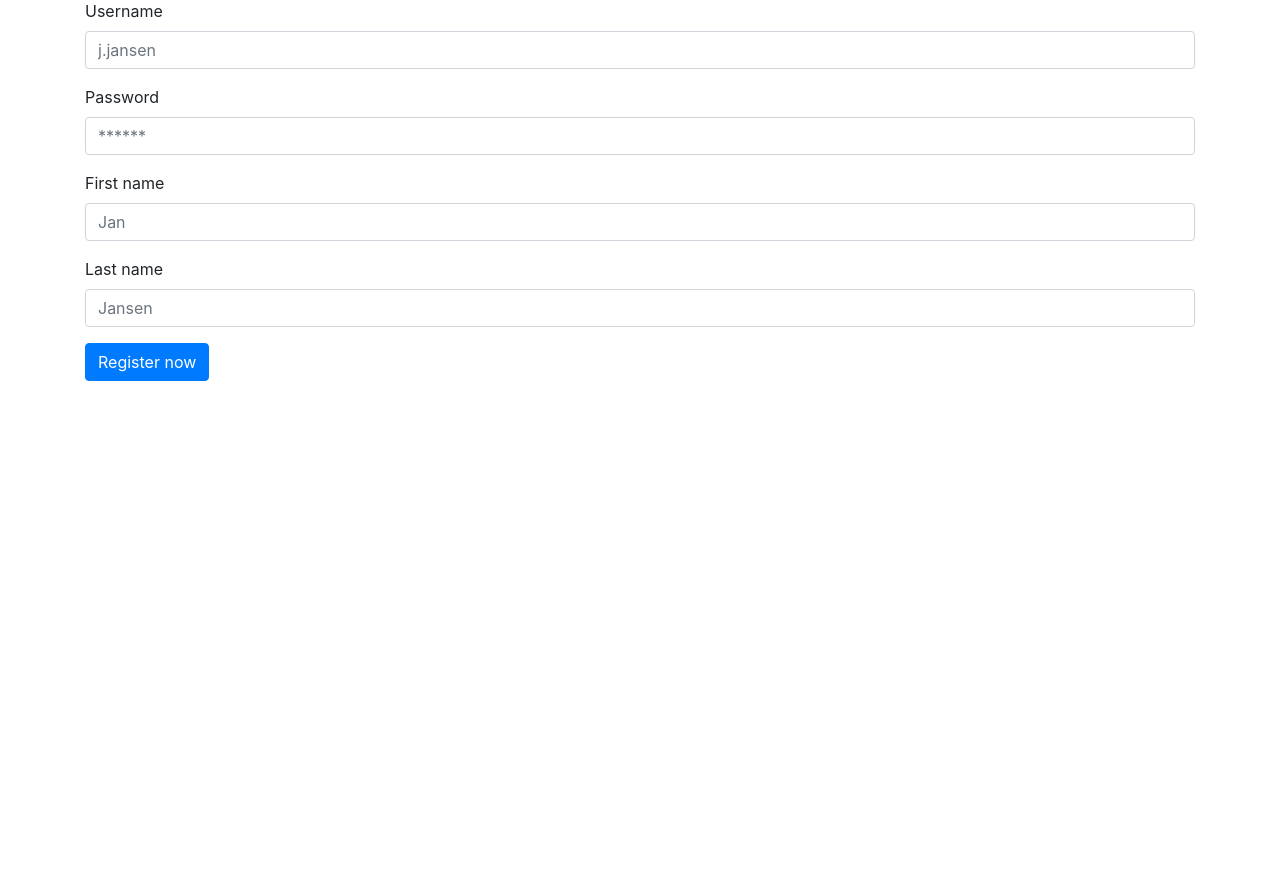
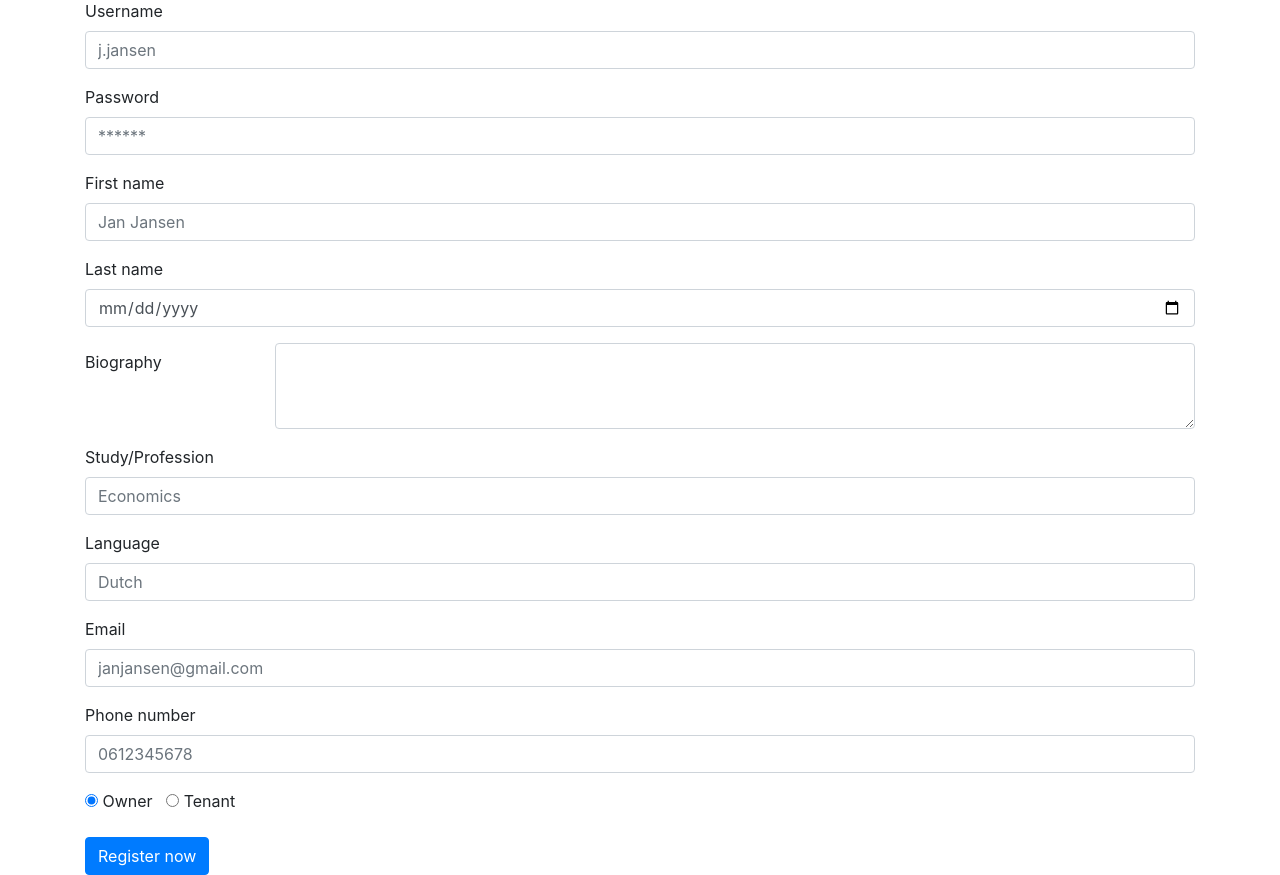
Before and after one commit to ajordaangithub/DDWT18_G1, a PHP site: template views/register.php in a window 1280 px wide. Shown: the part 215-1090 px from the top of the page. Before the commit the page ends 596 px from the top, so only its background shows below. Run offline with PHP 8.4, Linux system fonts and the light colour scheme; data comes from the database, SQL or seed files in the repository; the template is opened without the code that fills it: most values are stand-ins (such as "Sample title", 1, 10 or a date in 2020).

Commit message:
Added register_user function to model. Added redirect function to model Added get_error function to model Added register post and register get paths to index Added extra input to register template Added Session_start to index

```diff
--- a/views/register.php
+++ b/views/register.php
@@ -35,7 +35,7 @@
 
             <div class="pd-15">&nbsp;</div>
 
-            <form action="/DDWT18/week2/register/" method="POST">
+            <form action="/DDWT18/final/register/" method="POST">
                 <div class="form-group">
                     <label for="inputUsername">Username</label>
                     <input type="text" class="form-control" id="inputUsername" placeholder="j.jansen" name="username" required>
@@ -46,12 +46,36 @@
                 </div>
                 <div class="form-group">
                     <label for="inputUsername">First name</label>
-                    <input type="text" class="form-control" id="inputUsername" placeholder="Jan" name="firstname" required>
+                    <input type="text" class="form-control" id="inputUsername" placeholder="Jan Jansen" name="fullname" required>
                 </div>
                 <div class="form-group">
                     <label for="inputUsername">Last name</label>
-                    <input type="text" class="form-control" id="inputUsername" placeholder="Jansen" name="lastname" required>
+                    <input type="date" class="form-control" id="inputUsername" name="birthdate" required>
                 </div>
+                <div class="form-group row">
+                    <label for="inputAbstract" class="col-sm-2 col-form-label">Biography</label>
+                    <div class="col-sm-10">
+                        <textarea class="form-control" id="inputAbstract" rows="3" name="biography" required></textarea>
+                    </div>
+                </div>
+                <div class="form-group">
+                    <label for="inputUsername">Study/Profession</label>
+                    <input type="text" class="form-control" id="inputUsername" placeholder="Economics" name="profession" required>
+                </div>
+                <div class="form-group">
+                    <label for="inputUsername">Language</label>
+                    <input type="text" class="form-control" id="inputUsername" placeholder="Dutch" name="language" required>
+                </div>
+                <div class="form-group">
+                    <label for="inputUsername">Email</label>
+                    <input type="email" class="form-control" id="inputUsername" placeholder="janjansen@gmail.com" name="email" required>
+                </div>
+                <div class="form-group">
+                    <label for="inputUsername">Phone number</label>
+                    <input type="tel" class="form-control" id="inputUsername" placeholder="0612345678" name="phone" required>
+                </div>
+                <input type="radio" name="type" value="1" checked> Owner  &nbsp;
+                <input type="radio" name="type" value="2"> Tenant<br><br>
                 <button type="submit" class="btn btn-primary">Register now</button>
             </form>
 
```
Also changed, not shown: index.php (+31 -1 lines), model.php (+67 -0 lines).
